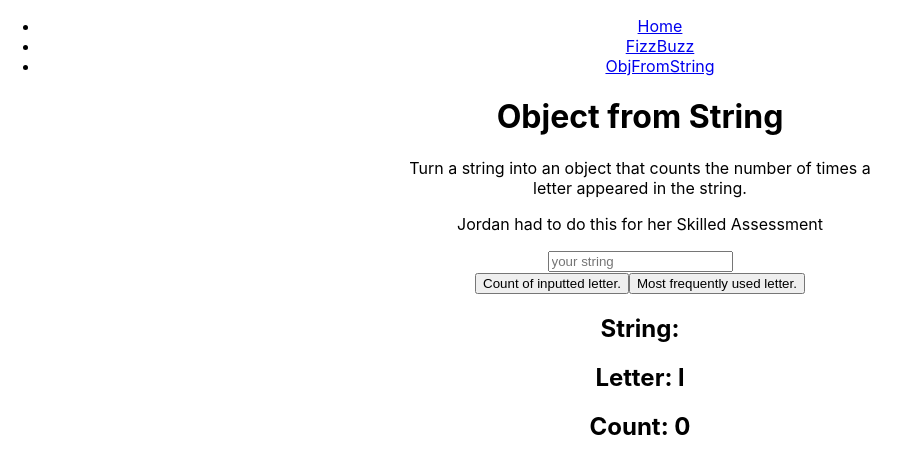
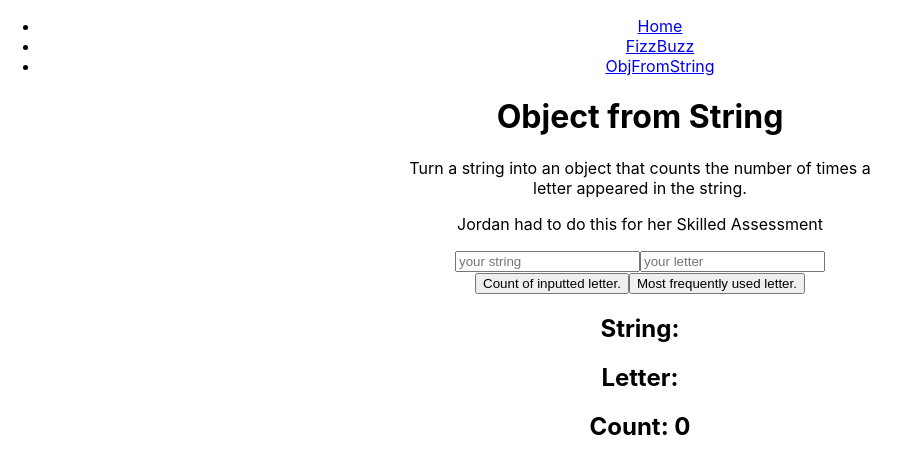
Before and after one commit to MMcClure11/practice-constructor.io, a React (Create React App) app: page /objfromstring in a window 1280 px wide. Shown: the top 474 px of the page, without its empty margins (0-910 px from the left). Built offline with nearby package versions, Linux system fonts and the light colour scheme.

Commit message:
Add form for string and letter, use to update state

```diff
--- a/src/components/ObjFromString.js
+++ b/src/components/ObjFromString.js
@@ -3,7 +3,7 @@ import React, { useState } from 'react'
 const ObjFromString = () => {
 
   const [string, setString] = useState('')
-  const [letter, setLetter] = useState('l')
+  const [letter, setLetter] = useState('')
   const [count, setCount] = useState(0)
   const [maxCount, setMaxCount] = useState('')
 
@@ -43,7 +43,7 @@ const ObjFromString = () => {
 
   const onChangeHandler = (e) => {
     const { name, value } = e.target
-    setString(value)
+    name === 'string' ? setString(value) : setLetter(value)
   }
 
   return (
@@ -54,6 +54,7 @@ const ObjFromString = () => {
 
       <form>
         <input type='text' placeholder='your string' name='string' onChange={ onChangeHandler } value={ string } />
+        <input type='text' placeholder='your letter' maxLength='1' name='letter' onChange={ onChangeHandler } value={ letter } />
       </form>
 
       <button onClick={ onClickHandler }>Count of inputted letter.</button>
```
